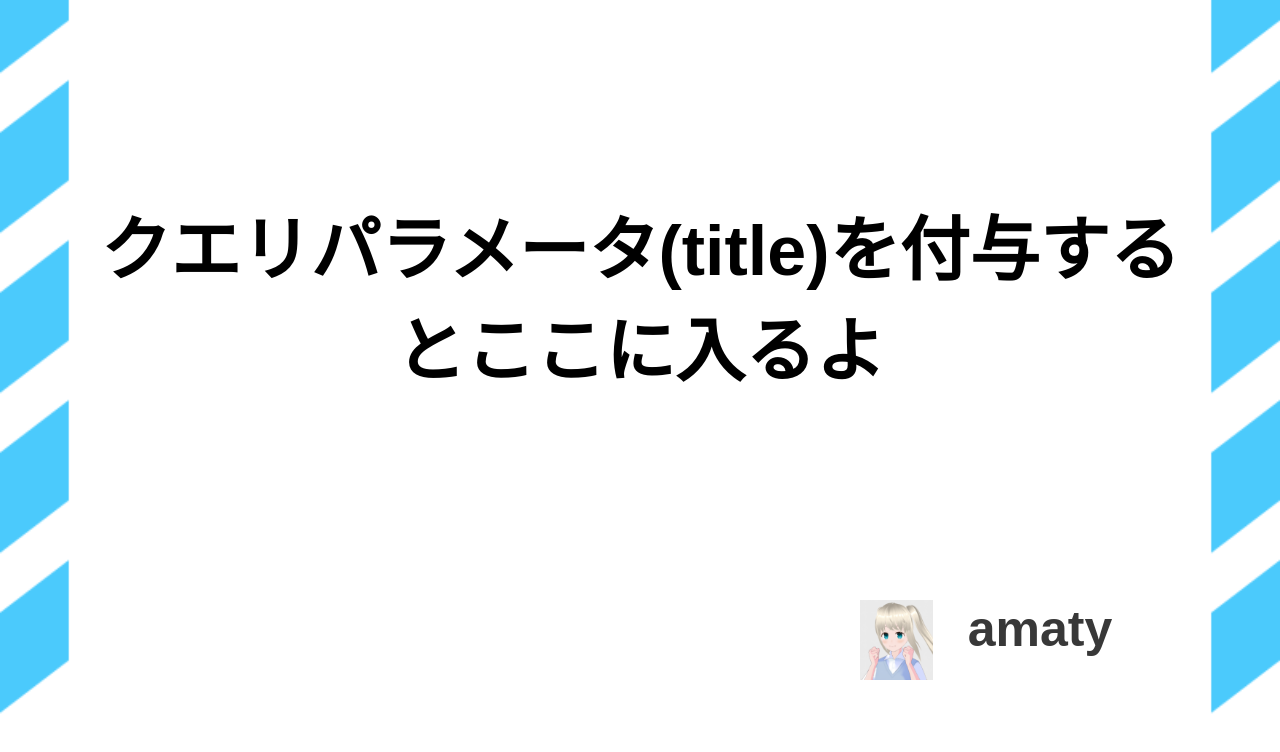
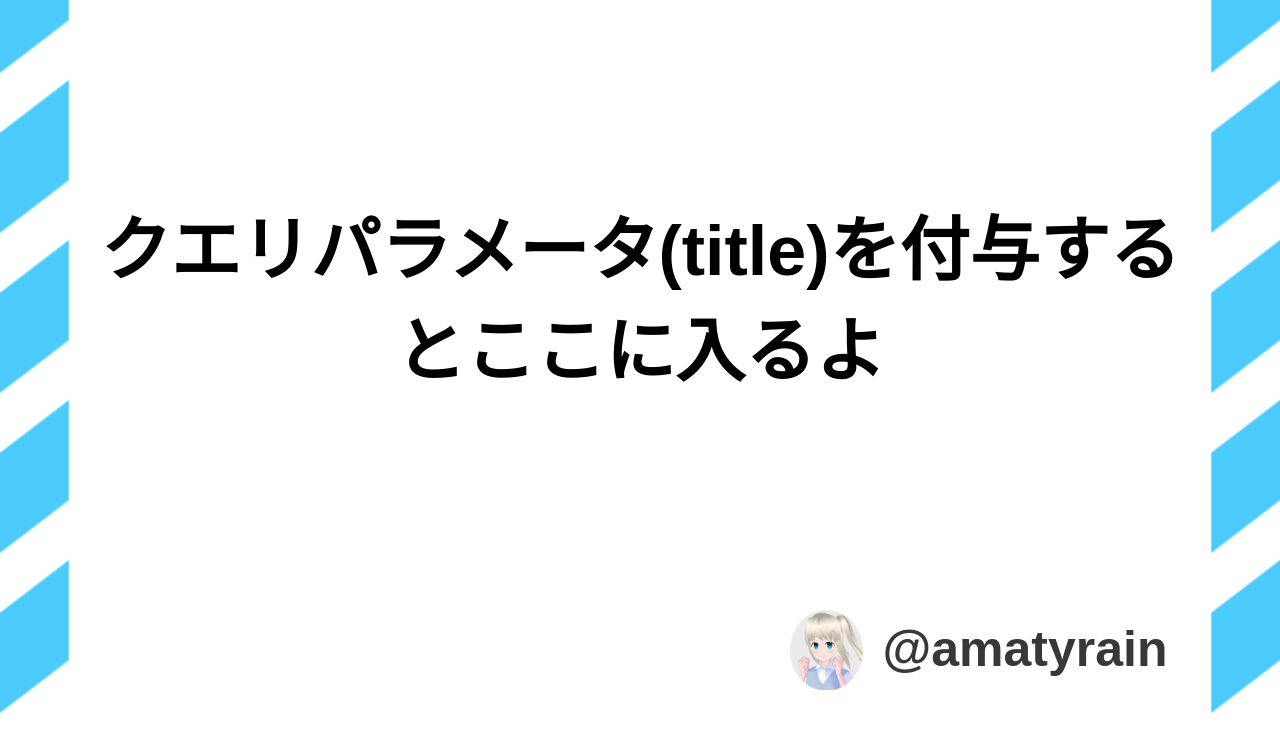
Before and after one commit to amatyrain/generate-eyecatch, a plain HTML site: page index.html in a window 1280 px wide. Drawn offline with Linux system fonts and the light colour scheme.

Commit message:
アイコンを球型にものに置き換え & css調整

```diff
--- a/index.html
+++ b/index.html
@@ -10,8 +10,8 @@
     <div id="img-wrapper">
         <p id="title" class="title-text"></p>
         <div id="author-wrapper">
-            <img src="src/image/my_profile.png" width="40" height="40" >
-            <p class="author-text">amaty</p>
+            <img src="src/image/my_profile_circle.png" width="40" height="40" >
+            <p class="author-text">@amatyrain</p>
         </div>
     </div>
     <script type="text/javascript">
--- a/src/css/style.css
+++ b/src/css/style.css
@@ -26,12 +26,12 @@ body {
 .author-text {
   position: absolute;
   white-space: nowrap;
-  padding: 0 30px 20px 10px;
+  padding: 20px 30px 20px 20px;
   font-size: 50px;
-  top:  0;                     /* 位置指定 */
-  bottom:  0;                  /* 位置指定 */
-  left:  0;                    /* 位置指定 */
-  right:  20px;                   /* 位置指定 */
+  top: 0;
+  bottom: 0;
+  left: 0;
+  right: 20px;
 }
 
 p {
@@ -53,7 +53,7 @@ p {
 #author-wrapper {
   position: absolute;
   bottom: 0;
-  right: 20px;
+  right: 40px;
   width: 400px;
   height: 120px;
 }
@@ -63,6 +63,10 @@ p {
   position: absolute;
   width: 73.31px;
   height: 80px;
+  top: 10px;
+  bottom: 0;
+  left: -50px;
+  right: 0;
 }
 
 body {
```
Also changed, not shown: design.drawio.svg (added), src/image/my_profile_circle.png (added).
